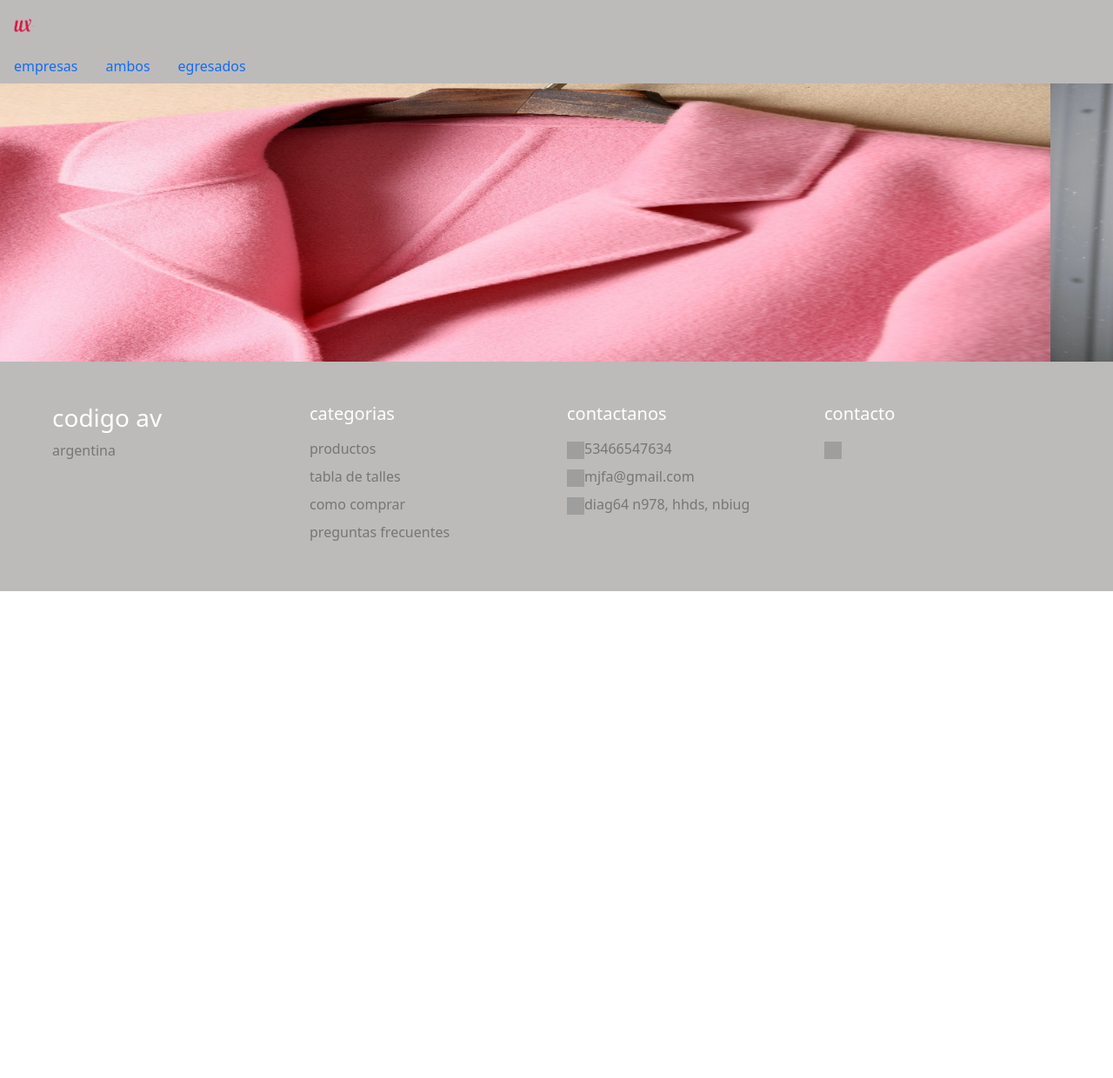
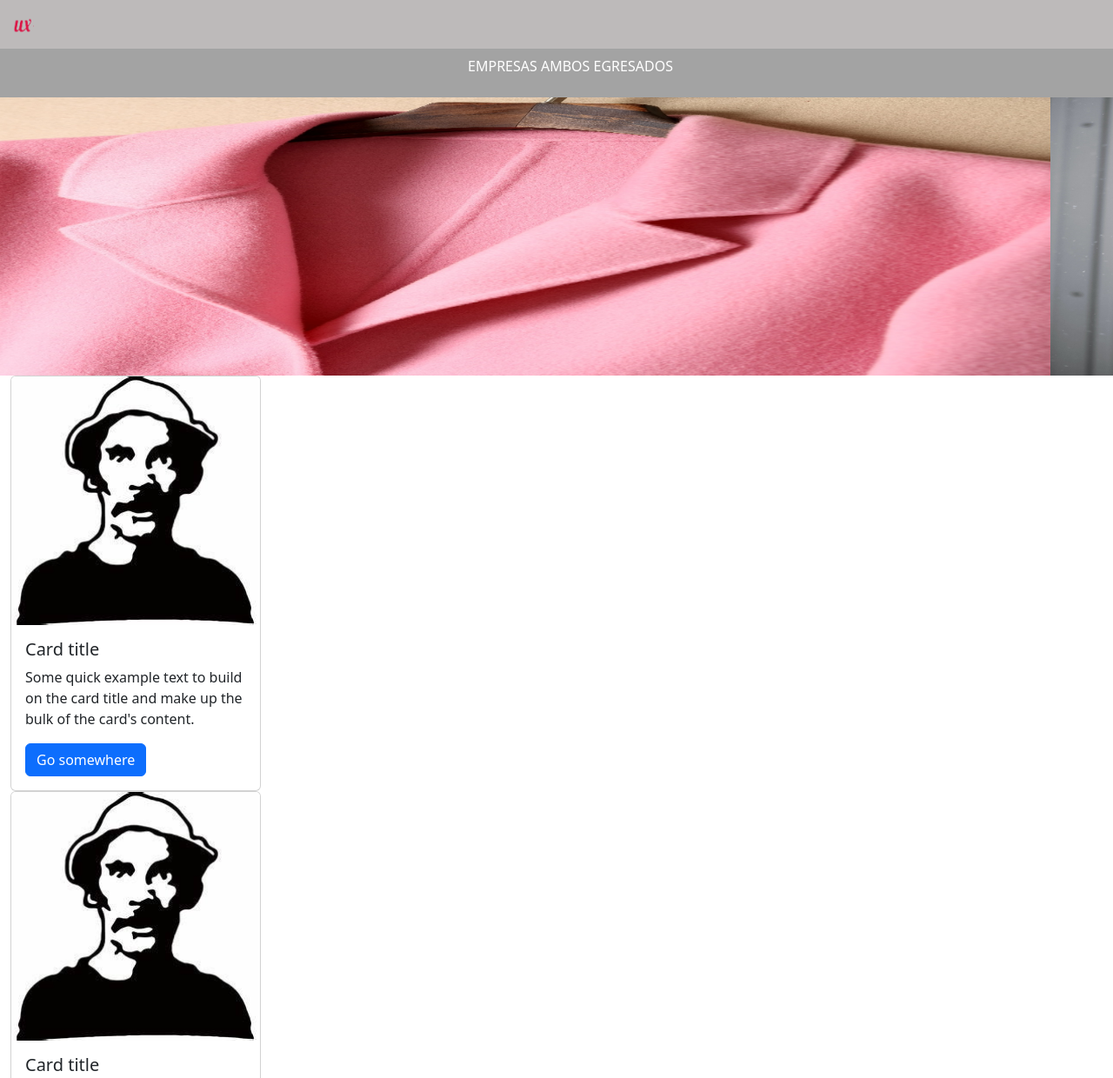
Before and after one commit to manu-bere/segundapre, a website: page index.html in a window 1280 px wide. Shown: the top 1240 px of the page at 87% size. Before the commit the page ends 800 px from the top, so only its background shows below. Drawn offline with nearby package versions, Linux system fonts and the light colour scheme; grey boxes are pictures that could not be loaded.

Commit message:
casicompleto

```diff
--- a/css/style.css
+++ b/css/style.css
@@ -1,18 +1,34 @@
+
+
+
+/*NAVBAR*/
+
+#navegacionfg .fondogray {
+    justify-content: center;
+}
+
+
+.fondograyy {
+    background-color: rgb(189, 186, 186);
+}
+
+header .fondogray {
+    background-color: rgb(163, 163, 163);
+
+}
+.fondogray a {
+    text-decoration: none;
+    color: white;
+    padding-top: 5px;
+}
 
 
 
 
 
-/*NAVBAR*/
-header {
-    background-color: rgb(189, 186, 186);
-}
+/* decoracion  */
 
-
-
-
-/* decoracion  */
-a {
+footer, .fondogris a{
     text-decoration: none;
     color: rgba(37, 36, 36, 0.459);
 }
--- a/index.html
+++ b/index.html
@@ -13,7 +13,7 @@
                 <!--HEADER-->
     <header id="navegacionfg">
 
-        <nav class="navbar">
+        <nav class="navbar fondograyy">
             <div class="container-fluid">
               <a class="navbar-brand" href="index.html">
                 <img src="imagenes/logos/logo2.png" alt="unitex" width="30" height="27">
@@ -23,18 +23,12 @@
 
                         <!-- paginas link -->
 
-        <div class="fondogray">
-            <ul class="nav">
-            <li class="nav-item">
-                <a class="nav-link active" aria-current="page" href="#">empresas</a>
-            </li>
-            <li class="nav-item">
-                <a class="nav-link" href="#">ambos</a>
-            </li>
-            <li class="nav-item">
-                <a class="nav-link" href="#">egresados</a>
-            </li>
 
+        <div class="fondogray navbar border-2">
+            <ul class="justify-content-center">
+                <a class=" text-uppercase" href="#">empresas</a>
+                <a class=" text-uppercase" href="#">ambos</a>
+                <a class=" text-uppercase" href="#">egresados</a>
             </ul>
         </div>
 
@@ -56,6 +50,35 @@
               </div>
             </div>
           </div>
+    </section>
+
+                        <!-- tarjetas -->
+
+
+    <section class="container-fluid column-gap-0">
+        <article class="">
+
+            <div class="card" style="width: 18rem;">
+                <img src="imagenes/images/ramon.jpg" class="card-img-top" alt="...">
+                <div class="card-body">
+                  <h5 class="card-title">Card title</h5>
+                  <p class="card-text">Some quick example text to build on the card title and make up the bulk of the card's content.</p>
+                  <a href="#" class="btn btn-primary">Go somewhere</a>
+                </div>
+              </div>
+        </article>
+        <article class="">
+
+            <div class="card" style="width: 18rem;">
+                <img src="imagenes/images/ramon.jpg" class="card-img-top" alt="...">
+                <div class="card-body">
+                  <h5 class="card-title">Card title</h5>
+                  <p class="card-text">Some quick example text to build on the card title and make up the bulk of the card's content.</p>
+                  <a href="#" class="btn btn-primary">Go somewhere</a>
+                </div>
+              </div>
+        </article>
+
     </section>
 
 
```
